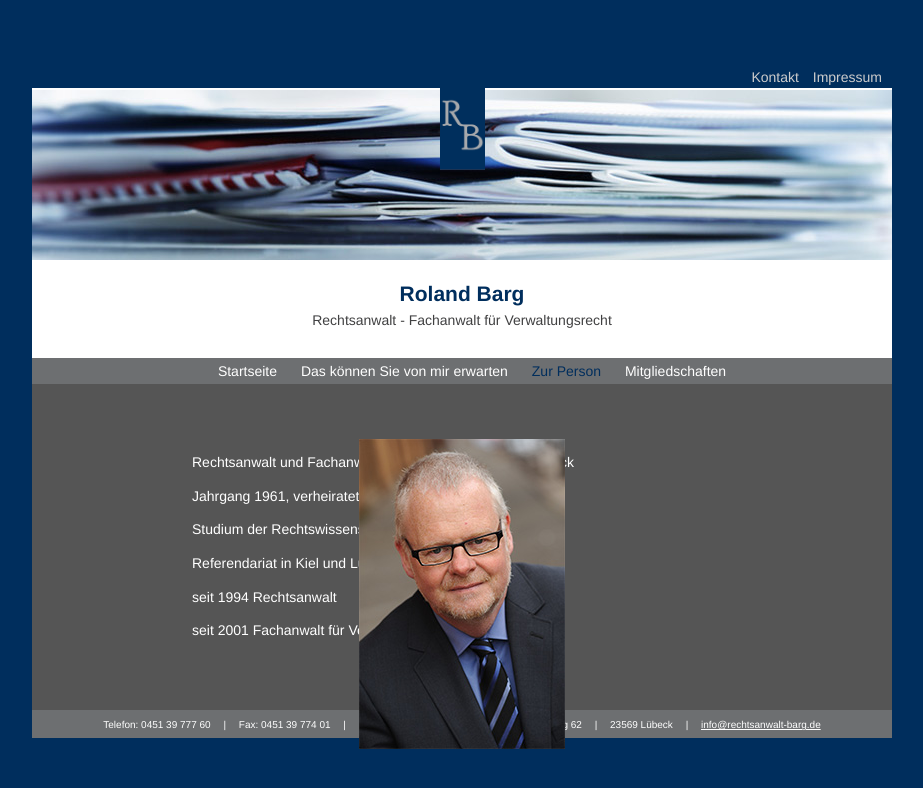
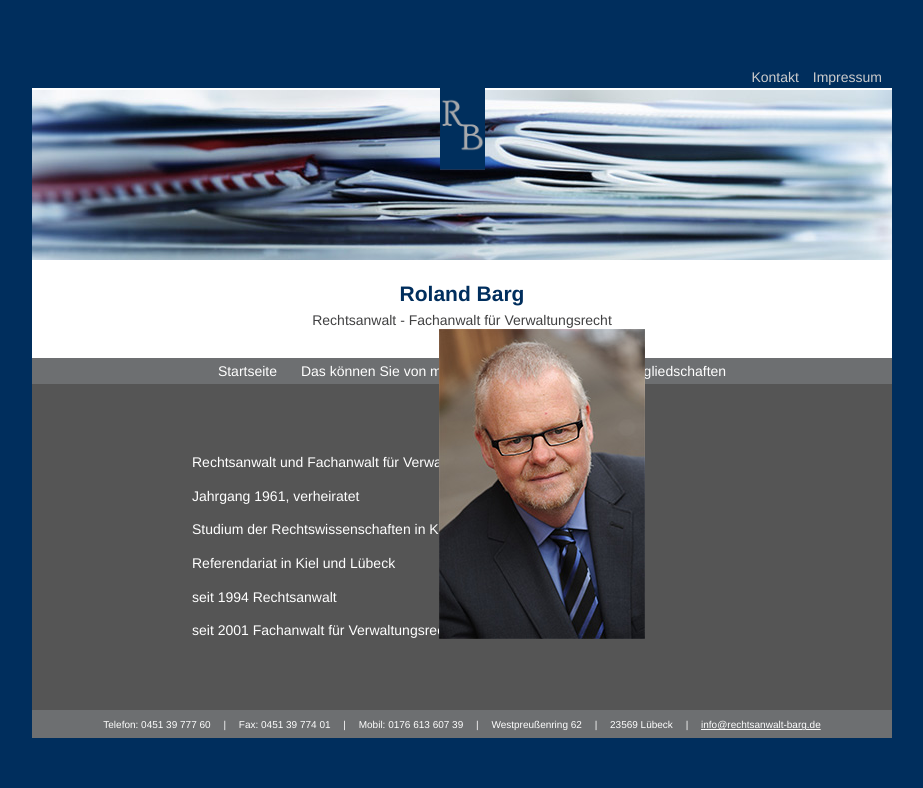
Before and after one commit to RWCB/rechtsanwalt-barg, a Jekyll site: the page built from personal-data.md, in a window 1280 px wide. Shown: the top 788 px of the page, without its empty margins (178-1101 px from the left). Built offline with Jekyll 4.4.1, drawn with Linux system fonts in a browser that asks for light colours; our own code applies the rules of GitHub Pages for plain Markdown files; a script that is not in the unit is left out; the repository's description, which GitHub fills in, is left out.

Commit message:
Update style.scss

```diff
--- a/assets/css/style.scss
+++ b/assets/css/style.scss
@@ -73,13 +73,12 @@ img.logo {
 
 
 img.portrait {
-  //height: 90px;
   position: absolute;
   margin: auto;
   display: block;
-  //top: 80px;
+  top: -55px;
   left: 0;
-  right: 0;
+  right: -160px;
 }
 
 header {
```
